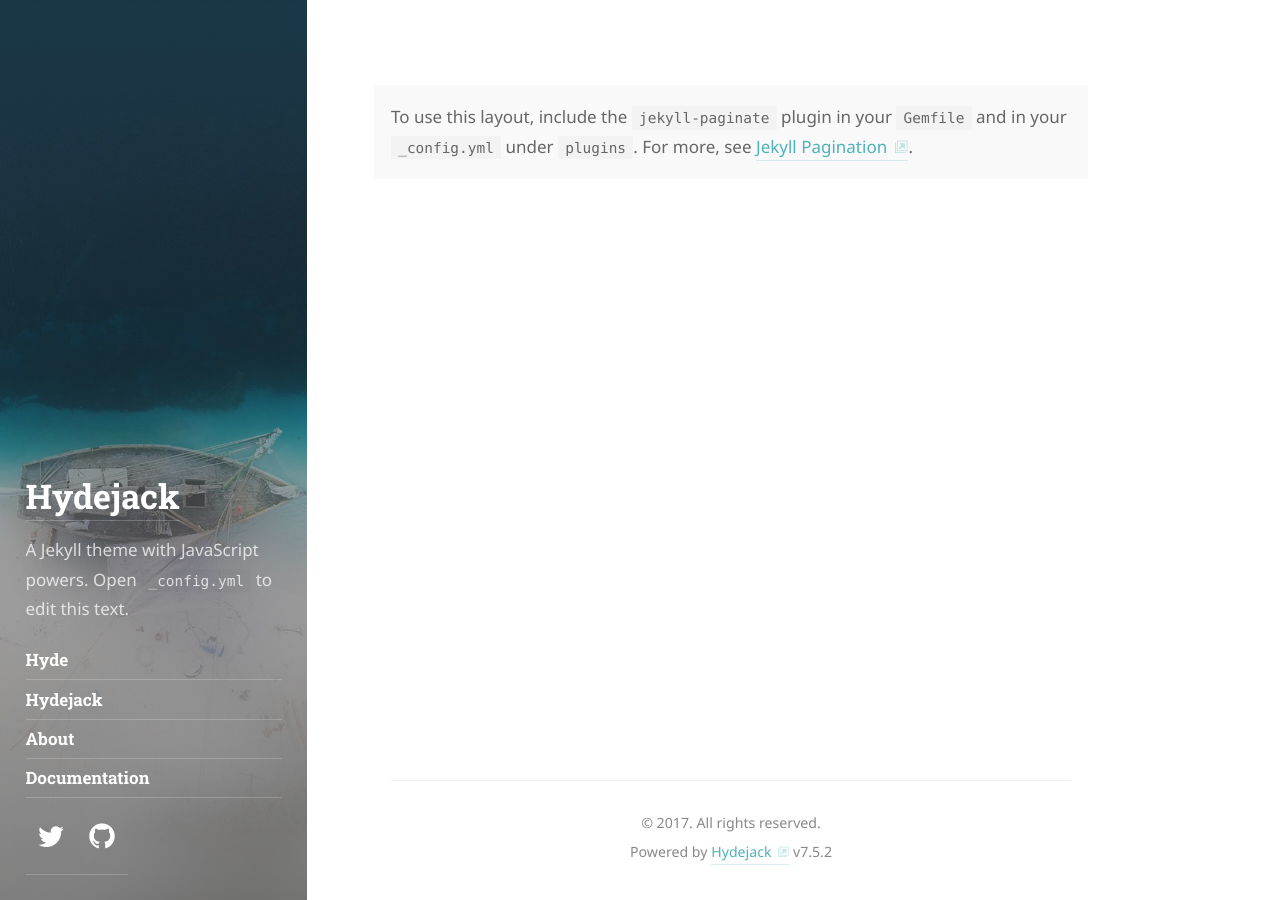
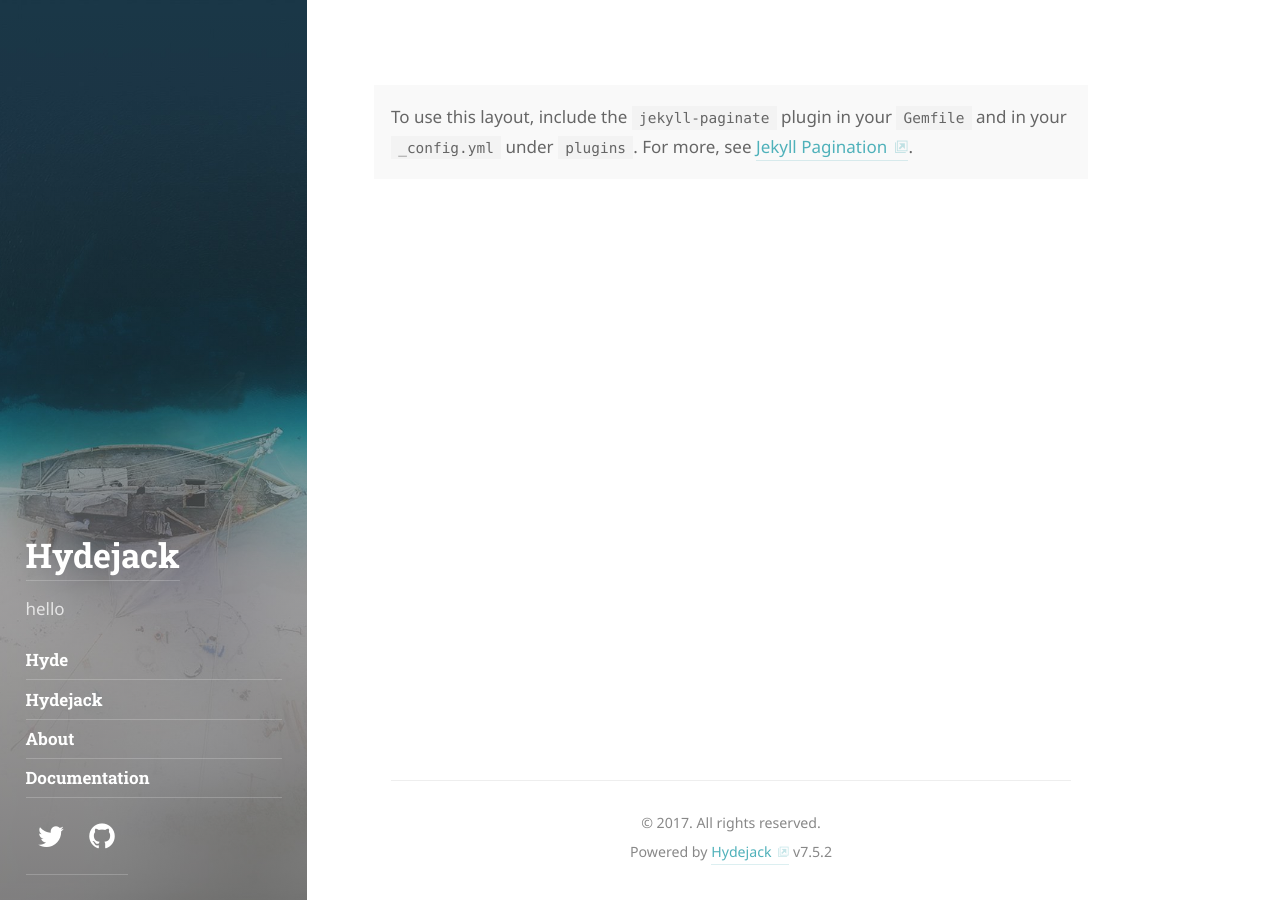
Before and after one commit to clip968/clip968.github.io, a Jekyll site: the page built from index.html, in a window 1280 px wide. Built offline with Jekyll 4.4.1, drawn with Linux system fonts in a browser that asks for light colours; some web fonts are replaced; the list of posts is cut into pages by our own code.

Commit message:
Update _config.yml

```diff
--- a/_config.yml
+++ b/_config.yml
@@ -31,8 +31,7 @@
 
 # A shorter description for the sidebar.
 tagline:               >
-  A Jekyll theme with JavaScript powers.
-  Open `_config.yml` to edit this text.
+  hello
 
 # A list of keywords for your blog
 keywords:              []
```
